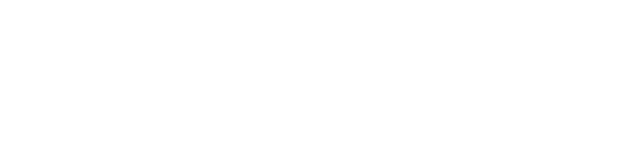
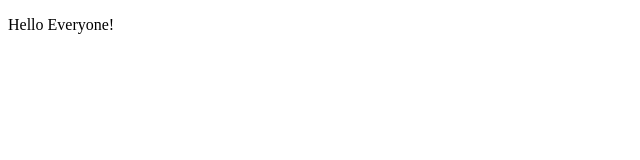
Before and after one commit to emilianochavezDLT/MobileProgProject, a plain HTML site: page mainPage.html in a window 1280 px wide. Shown: the whole page, without its empty margins (0-640 px from the left). Drawn offline with Linux system fonts and the light colour scheme.

Commit message:
Update mainPage.html

```diff
--- a/mainPage.html
+++ b/mainPage.html
@@ -12,5 +12,8 @@
 
 <body>
 
+    <p>Hello Everyone!</p>
+
+
 </body>
 </html>
```
